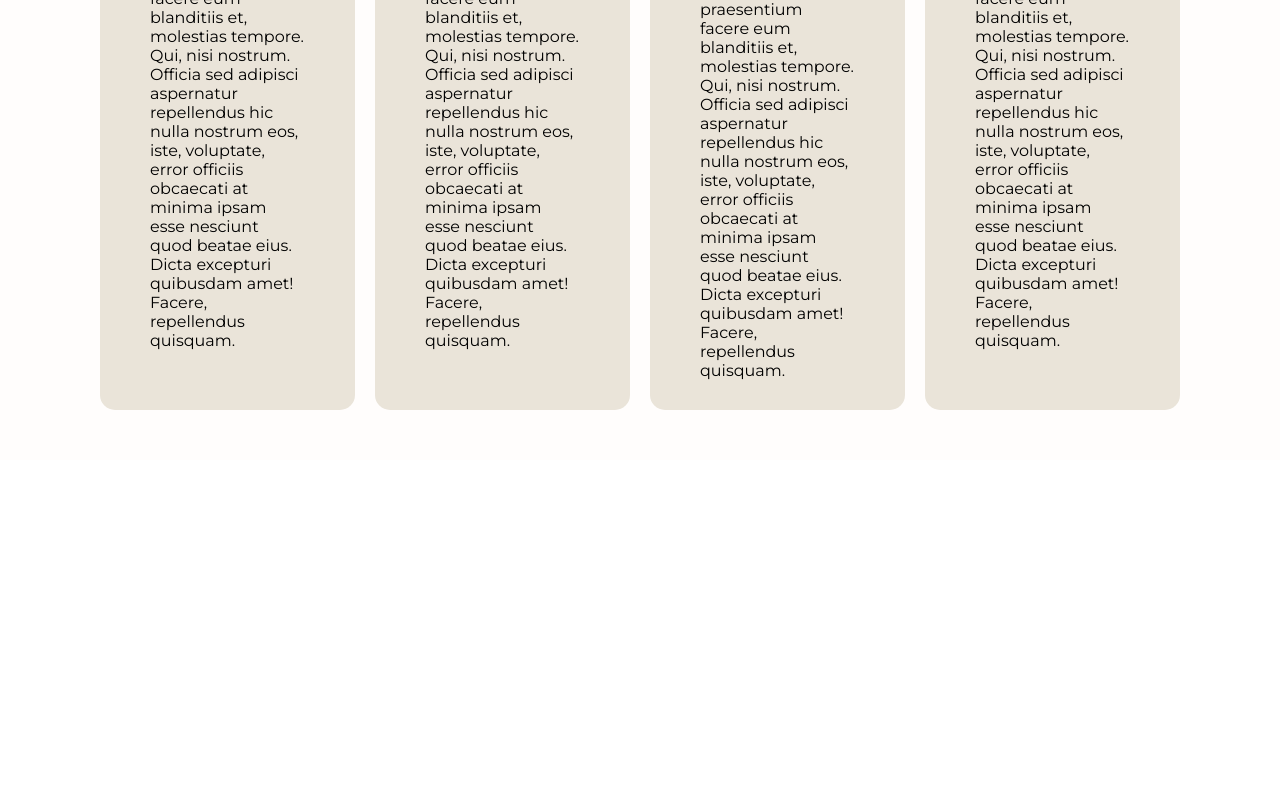
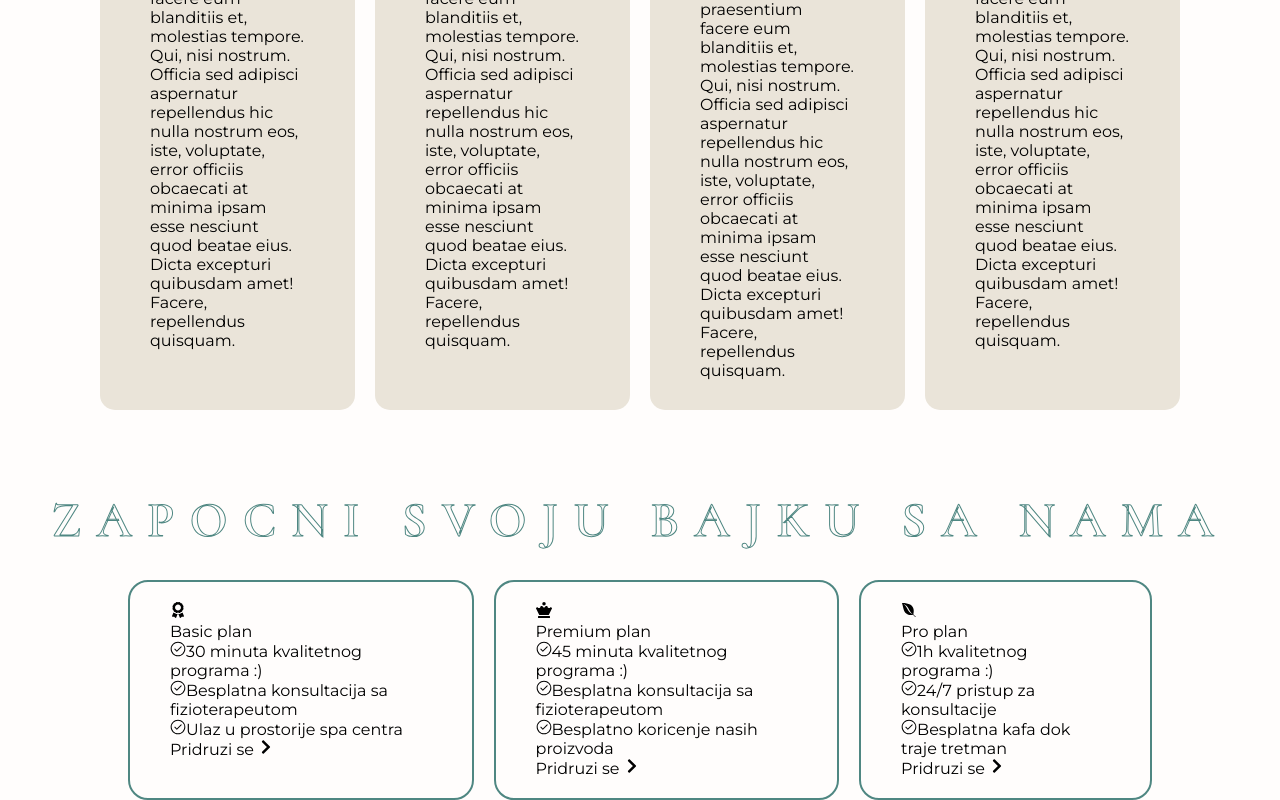
Before and after one commit to jimmyatv/myBabySpa, a React (Create React App) app: page / in a window 1280 px wide. Shown: the part 1833-2633 px from the top of the page. Before the commit the page ends 2293 px from the top, so only its background shows below. Built offline with nearby package versions, Linux system fonts and the light colour scheme.

Commit message:
Fairy tale | IN PROGRESS 50%

```diff
--- a/src/App.css
+++ b/src/App.css
@@ -67,3 +67,11 @@ span {
   -webkit-text-stroke-width: 1px;
   -webkit-text-stroke-color: var(--primary);
 }
+
+.main-text {
+  text-transform: uppercase;
+  font-size: 5rem;
+  text-align: center;
+  padding: 3rem 0;
+  letter-spacing: 1.5rem;
+}
--- a/src/App.js
+++ b/src/App.js
@@ -1,5 +1,6 @@
 import './App.css';
 import Hero from './components/Hero/Hero';
+import Plans from './components/Plans/Plans';
 import Programs from './components/Programs/Programs';
 import Reasons from './components/Reasons/Reasons';
 
@@ -9,6 +10,7 @@ const App = () => {
       <Hero/>
       <Reasons/>
       <Programs/>
+      <Plans/>
     </div>
   );
 };
--- /dev/null
+++ b/src/components/Plans/Plans.css
@@ -0,0 +1,23 @@
+.plans {
+    display: flex;
+    flex-direction: column;
+}
+
+.plans h2 {
+    text-align: center;
+}
+
+.features {
+    display: flex;
+    justify-content: center;
+    gap: 2rem;
+
+}
+
+.plan {
+    display: flex;
+    flex-direction: column;
+    border: 2px solid var(--primary);
+    border-radius: 2rem;
+    padding: 2rem 4rem;
+}
--- /dev/null
+++ b/src/components/Plans/Plans.jsx
@@ -0,0 +1,36 @@
+import React from "react";
+import "./Plans.css";
+import { GoCheckCircle } from "react-icons/go";
+import { FaChevronRight } from "react-icons/fa";
+import plansData from "../../data/plansData";
+
+const Plans = () => {
+  return (
+    <div className="plans">
+      <h2 className="stroke-text main-text">Zapocni svoju bajku sa nama</h2>
+      <div className="features container">
+        {plansData.map((plan, idx) => {
+          return (
+            <div className="plan" key={idx}>
+              <span>{plan.image}</span>
+              <span>{plan.name}</span>
+              {plan.features.map((feature, idx) => {
+                return (
+                  <span className="feature" key={idx}>
+                    <span className="tick">
+                      <GoCheckCircle />
+                    </span>
+                    <span>{feature}</span>
+                  </span>
+                );
+              })}
+              <span>Pridruzi se <FaChevronRight/> </span>
+            </div>
+          );
+        })}
+      </div>
+    </div>
+  );
+};
+
+export default Plans;
--- a/src/components/Programs/Programs.css
+++ b/src/components/Programs/Programs.css
@@ -2,13 +2,6 @@
     display: flex;
     flex-direction: column;
     padding: 5rem 10rem;
-}
-.programs h2 {
-    text-transform: uppercase;
-    font-size: 5rem;
-    text-align: center;
-    padding: 3rem 0;
-    letter-spacing: 1.5rem;
 }
 
 .our-programs {
--- a/src/components/Programs/Programs.jsx
+++ b/src/components/Programs/Programs.jsx
@@ -5,7 +5,7 @@ import programsData from "../../data/programsData";
 const Programs = () => {
   return (
     <div className="programs">
-      <h2 className="stroke-text">Naši programi</h2>
+      <h2 className="stroke-text main-text">Naši programi</h2>
       <div className="our-programs">
         {programsData.map((program, idx) => {
           return (
--- /dev/null
+++ b/src/data/plansData.js
@@ -0,0 +1,38 @@
+import { FaAward } from "react-icons/fa";
+import { FaChessQueen } from "react-icons/fa";
+import { FaEnvira } from "react-icons/fa";
+
+const plansData = [
+    {
+        image: <FaAward/>,
+        name: 'Basic plan',
+        price: '2500 rsd',
+        features: [
+            '30 minuta kvalitetnog programa :)',
+            'Besplatna konsultacija sa fizioterapeutom',
+            'Ulaz u prostorije spa centra'
+        ]
+    },
+    {
+        image: <FaChessQueen/>,
+        name: 'Premium plan',
+        price: '4900 rsd',
+        features: [
+            '45 minuta kvalitetnog programa :)',
+            'Besplatna konsultacija sa fizioterapeutom',
+            'Besplatno koricenje nasih proizvoda'
+        ]
+    },
+    {
+        image: <FaEnvira/>,
+        name: 'Pro plan',
+        price: '2500 rsd',
+        features: [
+            '1h kvalitetnog programa :)',
+            '24/7 pristup za konsultacije',
+            'Besplatna kafa dok traje tretman'
+        ]
+    }
+];
+
+export default plansData;
```
